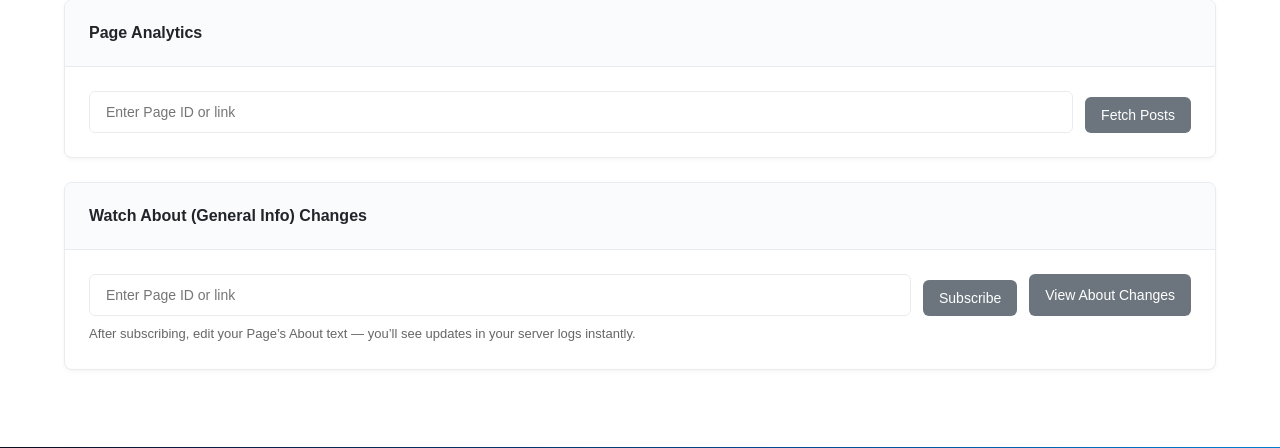
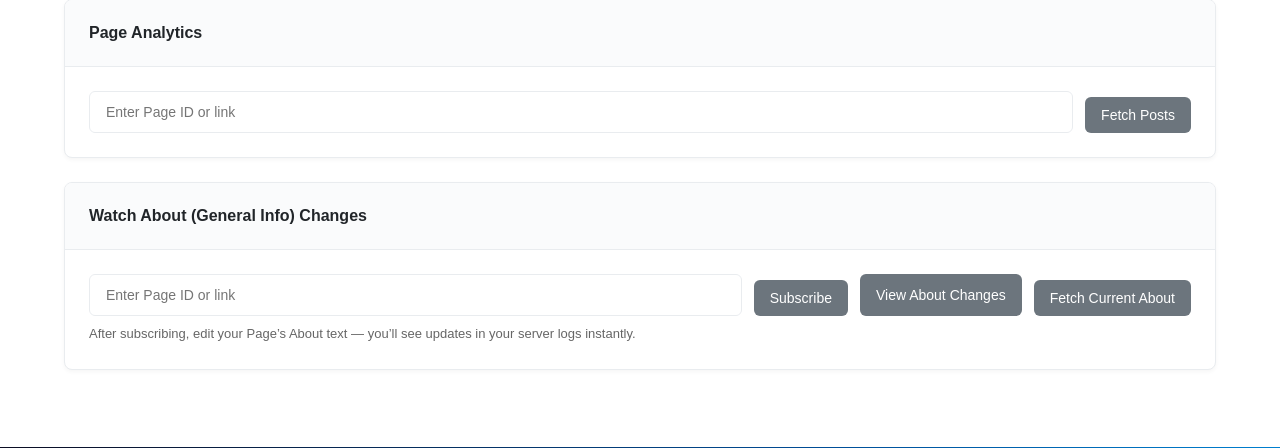
Before and after one commit to rileygiauque/Finalyze, a Flask app: page / in a window 1280 px wide. Shown: the part 888-1336 px from the top of the page. Run offline with Flask 3, Linux system fonts and the light colour scheme.

Commit message:
Update index.html

```diff
--- a/AHO/templates/index.html
+++ b/AHO/templates/index.html
@@ -144,7 +144,11 @@
                value="{{ session.fb_last_page if session.fb_last_page }}" class="form-input">
         <button type="submit" class="btn btn-secondary">Subscribe</button>
         <a href="/facebook/about_changes" class="btn btn-secondary">View About Changes</a>
+        <form method="POST" action="/facebook/fetch_current_about" class="form-inline">
+          <button type="submit" class="btn btn-secondary">Fetch Current About</button>
+        </form>
       </div>
+
       <p style="margin-top:8px;color:#666;font-size:13px">
         After subscribing, edit your Page’s About text — you’ll see updates in your server logs instantly.
       </p>
```
